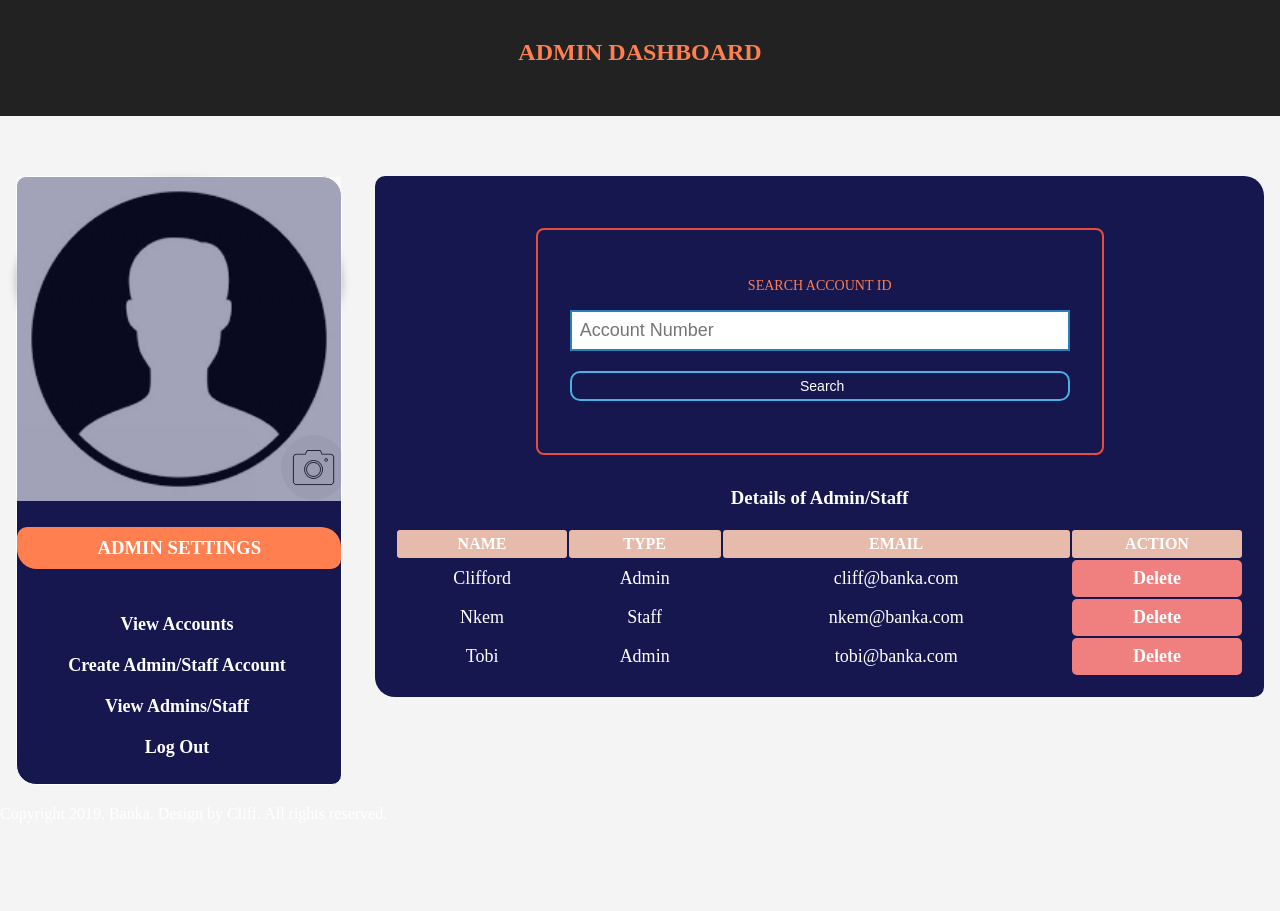
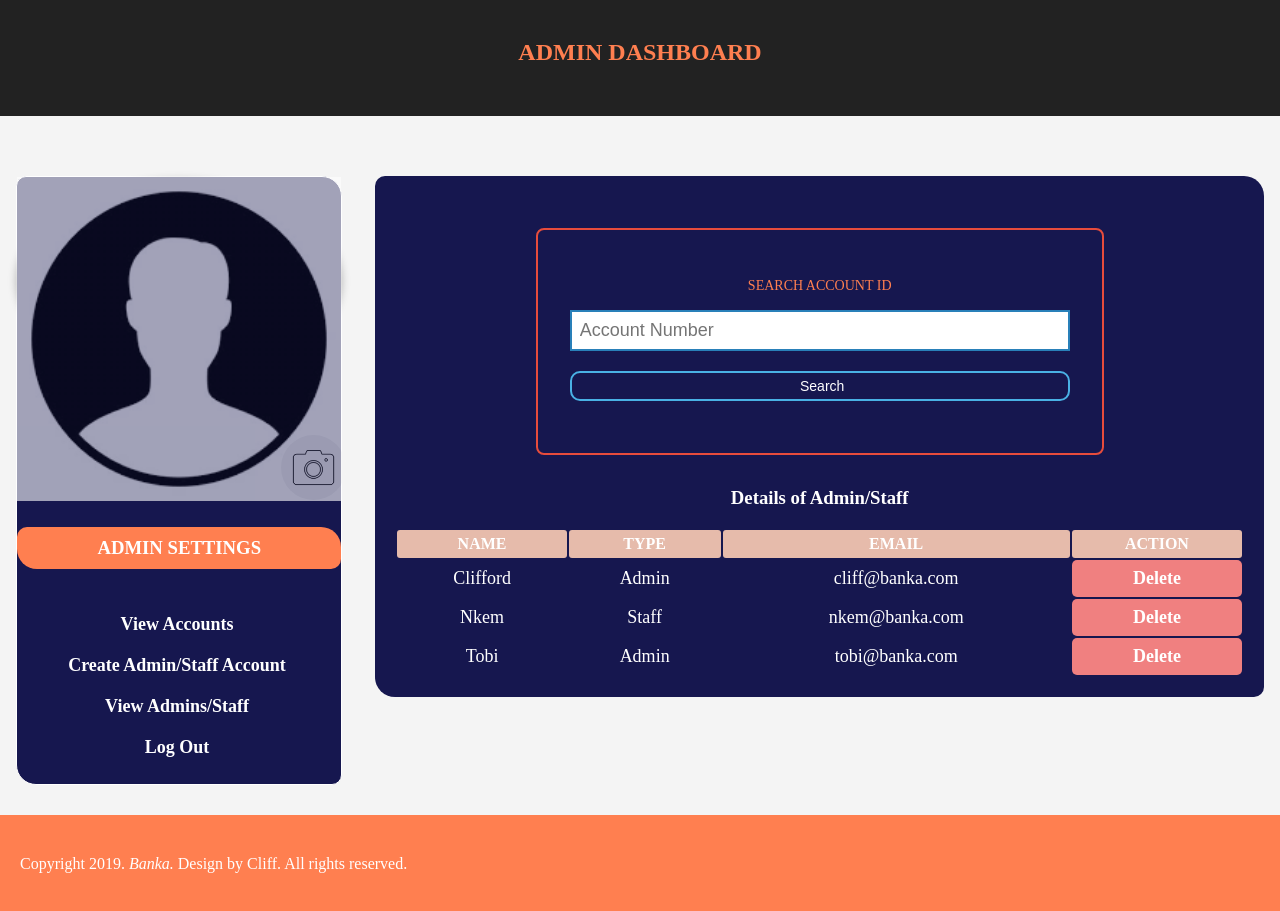
Before and after one commit to Cliffosa/banka, a website: page UI/admin.html in a window 1280 px wide. Shown: the part 83-994 px from the top of the page. Before the commit the page ends 906 px from the top, so only its background shows below. Drawn offline with Linux system fonts and the light colour scheme.

Commit message:
footer added

```diff
--- a/UI/css/style.css
+++ b/UI/css/style.css
@@ -387,6 +387,21 @@ select {
   color: lightcoral;
   font-style: italic;
 }
+/* ==================Footer styling==================*/
+#footer {
+  background-color: coral;
+  color: #fff;
+  padding: 20px;
+  text-align: center;
+  margin-top: 30px;
+  font-size: 16px;
+}
+
+#footer a {
+  color: #fff;
+  text-decoration: none;
+  font-style: italic;
+}
 
 @media (max-width: 468px) {
   nav {
```
